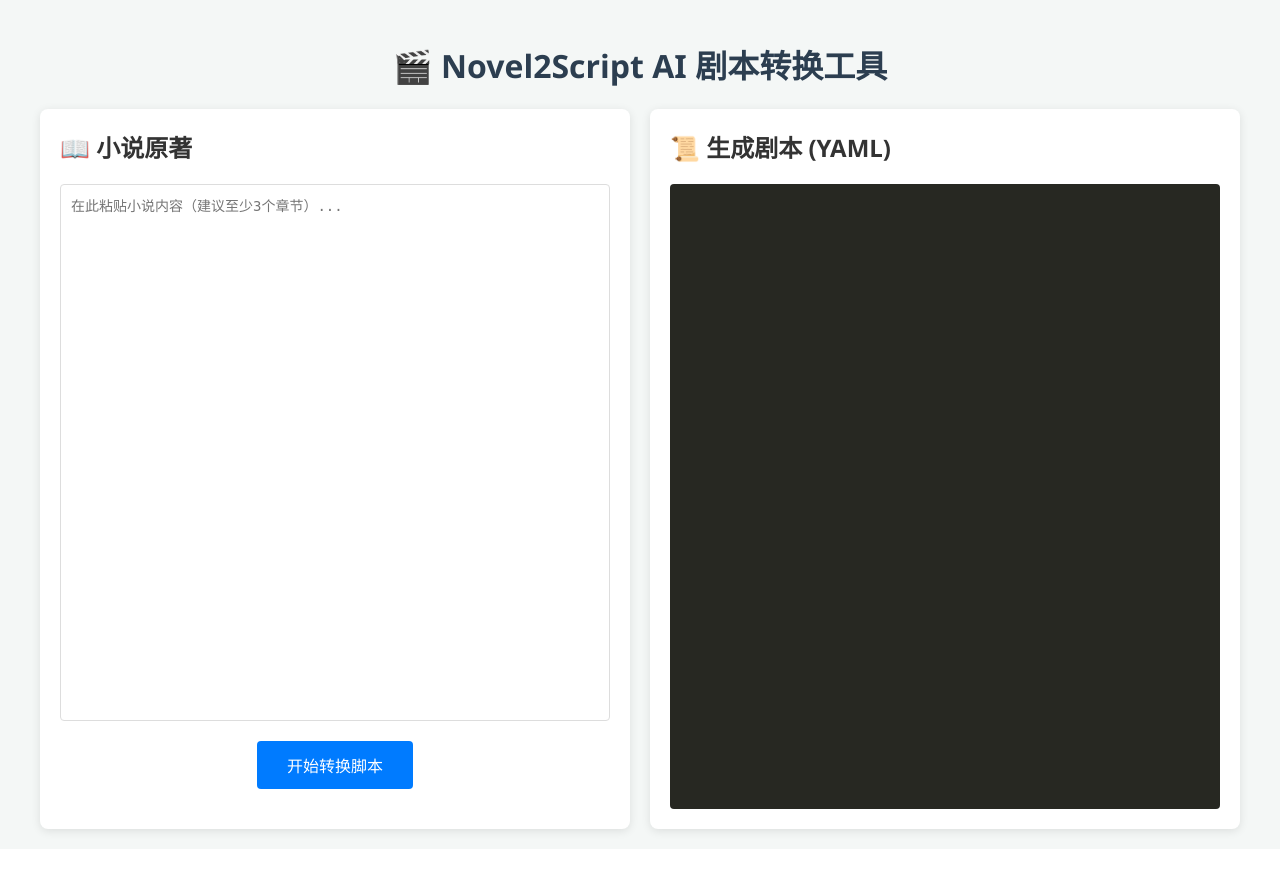
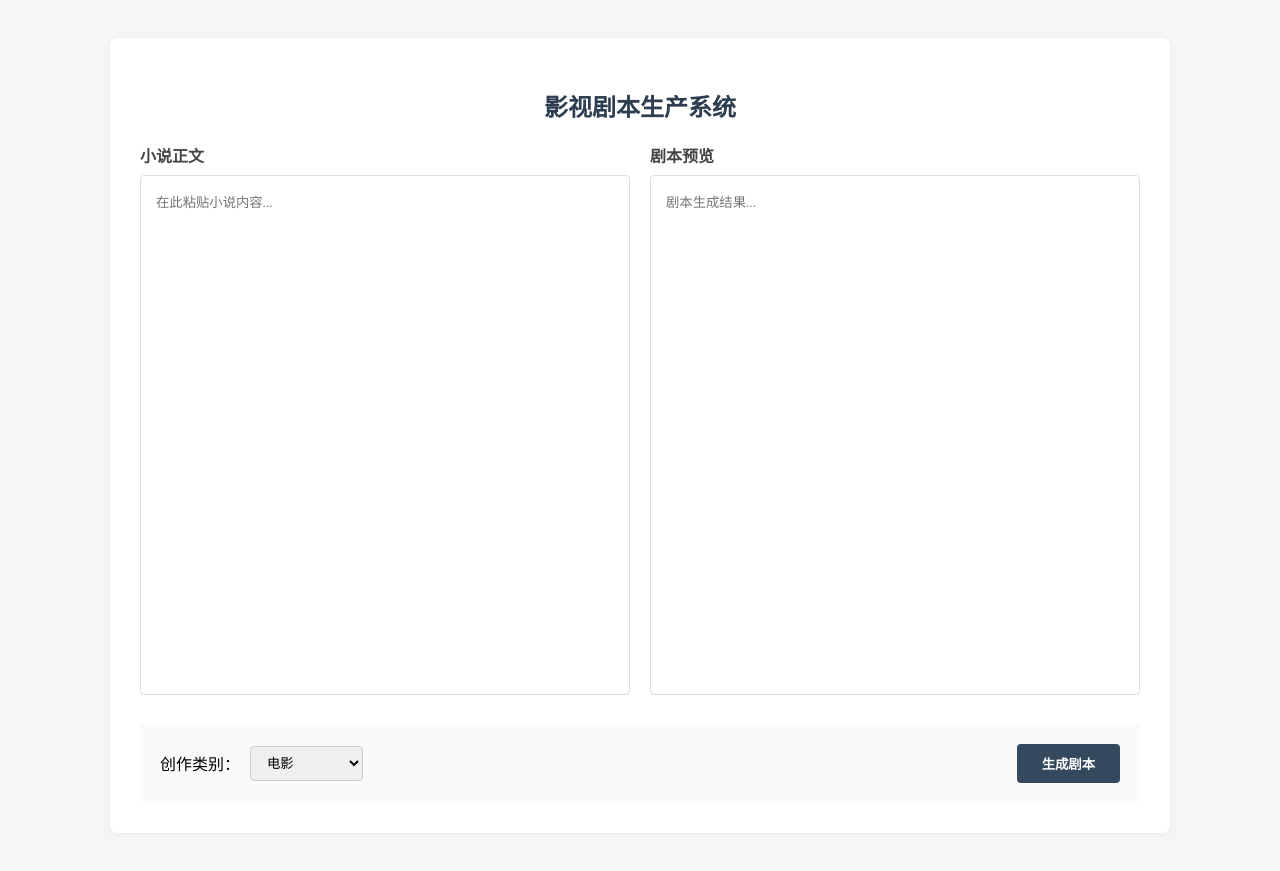
Before and after one commit to liujiale-acc/Script-conversion-tool, a Flask app: page / in a window 1280 px wide. Before the commit the page ends 838 px from the top, so only its background shows below. Run offline with Flask 3, Linux system fonts and the light colour scheme.

Commit message:
优化剧本排版逻辑并支持创作类别选择
本次更新对剧本生成逻辑进行了工业化适配，主要改动如下：

1. 新增创作类别定义，支持电影、电视剧、短剧、微电影等不同类别的针对性适配。
2. 移除了不必要的加粗逻辑，改为通过剧名居中和场景行间距来区分层级，对齐行业标准手稿格式。
3. 修复]优化正则清洗规则，解决了之前 10-15 分钟连字符被误删导致数字粘连的问题。
4. 优化 Word 导出模块，实现剧名自动居中并统一采用宋体（SimSun）排版，提升打印预览效果。
5. 调整预览区字体为等宽宋体并增加行高，提升网页预览的读稿体验。

````diff
--- a/Novel2Script_AI/app.py
+++ b/Novel2Script_AI/app.py
@@ -1,56 +1,20 @@
 import os
-import yaml
-import datetime
+import time
 import re
-from flask import Flask, render_template, request, jsonify
+from flask import Flask, render_template, request, jsonify, send_file
+from docx import Document
+from docx.shared import Pt
+from docx.enum.text import WD_ALIGN_PARAGRAPH
+from openai import OpenAI
 from dotenv import load_dotenv
-from openai import OpenAI
 
-# ==========================================
-# 1. 增强版环境配置加载
-# ==========================================
-# 获取当前脚本所在的绝对路径，确保一定能找到 .env 文件
-basedir = os.path.abspath(os.path.dirname(__file__))
-env_path = os.path.join(basedir, '.env')
-load_dotenv(env_path)
+load_dotenv()
 
-# 获取 API Key
-api_key = os.getenv("DEEPSEEK_API_KEY")
-
-# 【调试打印】
-print("-" * 30)
-if api_key:
-    print(f"✅ 成功读取到 API Key: {api_key[:8]}******{api_key[-4:]}")
-else:
-    print("❌ 错误：未读取到 DEEPSEEK_API_KEY，请检查 .env 文件！")
-print("-" * 30)
-
-os.makedirs('scripts', exist_ok=True)
-
-# ==========================================
-# 2. 配置 DeepSeek 客户端
-# ==========================================
+app = Flask(__name__)
 client = OpenAI(
-    api_key=api_key,
+    api_key=os.getenv("DEEPSEEK_API_KEY"),
     base_url="https://api.deepseek.com"
 )
-
-app = Flask(__name__)
-
-# ==========================================
-# 3. 核心 Prompt 设定（全中文标签版本）
-# ==========================================
-SYSTEM_PROMPT = """你是一位专业的金牌编剧。你的任务是将用户输入的小说文本转换为结构化的剧本（YAML格式）。
-必须严格遵守以下规则：
-1. 输出格式必须是纯 YAML 代码，严禁包含任何 Markdown 符号（如 ```yaml ）。
-2. 【全中文标签要求】YAML 的所有字段名（Key）必须使用中文，不得出现 metadata, characters, scenes 等英文单词。
-   请严格遵循以下中文 Schema 结构：
-   - 剧本信息: (包含 标题, 类型, 作者, 梗概)
-   - 角色列表: (包含 角色名, 身份描述, 性格特征)
-   - 场景列表: (包含 场景序号, 地点, 时间, 剧情内容)
-     - 剧情内容 内部包含: (说话人, 动作, 台词)
-3. 角色名必须使用小说中的真实姓名，不得使用代号。
-4. 动作描写要专业，台词要符合角色性格。"""
 
 @app.route('/')
 def index():
@@ -59,50 +23,85 @@ def index():
 @app.route('/convert', methods=['POST'])
 def convert():
     try:
-        data = request.json
-        novel_text = data.get('text', '')
+        data = request.get_json()
+        raw_text = data.get('text', '')
+        category = data.get('category', '电影') # 修改为类别
 
-        if not novel_text:
-            return jsonify({"error": "请输入小说内容"}), 400
+        # 调整提示词，强调纯文本排版，不带任何符号
+        prompt = f"""
+        你是一位专业影视编剧。请将小说转为{category}剧本。
+        要求：
+        1. 严禁使用任何Markdown符号（如 *、#、**）。
+        2. 格式结构：
+           剧名：《名称》
+           时长：10-15分钟
+           类别：{category}
 
-        # 4. 调用 DeepSeek API
-        response = client.chat.completions.create(
+           主要人物设定：
+           名字：描述。
+
+           （场景序号. 地点 - 时间）
+           角色名：（动作/神态）台词。
+        """
+
+        res = client.chat.completions.create(
             model="deepseek-chat",
             messages=[
-                {"role": "system", "content": SYSTEM_PROMPT},
-                {"role": "user", "content": f"请将以下小说内容转换为全中文标签的剧本：\n\n{novel_text}"},
-            ],
-            stream=False
+                {"role": "system", "content": prompt},
+                {"role": "user", "content": raw_text}
+            ]
         )
 
-        yaml_content = response.choices[0].message.content.strip()
+        output = res.choices[0].message.content
+        # 彻底清洗星号和井号，确保纯净
+        output = re.sub(r'[*#]', '', output)
 
-        # 5. 增强版清理 YAML 格式
-        if "```" in yaml_content:
-            match = re.search(r"```(?:yaml)?\s*([\s\S]*?)\s*```", yaml_content)
-            if match:
-                yaml_content = match.group(1).strip()
+        with open("last_record.txt", "w", encoding="utf-8") as f:
+            f.write(output)
 
-        # 移除可能残留在顶部的 "yaml" 字样
-        if yaml_content.lower().startswith("yaml"):
-            yaml_content = yaml_content[4:].strip()
+        return jsonify({"success": True, "script": output})
+    except Exception as e:
+        return jsonify({"success": False, "msg": str(e)})
 
-        # 6. 自动保存
-        timestamp = datetime.datetime.now().strftime("%Y%m%d_%H%M%S")
-        filename = f"script_{timestamp}.yaml"
-        filepath = os.path.join('scripts', filename)
+@app.route('/download')
+def download():
+    try:
+        if not os.path.exists("last_record.txt"): return "404", 404
+        with open("last_record.txt", "r", encoding="utf-8") as f:
+            lines = f.readlines()
 
-        with open(filepath, 'w', encoding='utf-8') as f:
-            f.write(yaml_content)
+        doc = Document()
+        # 统一使用宋体，无加粗
+        doc.styles['Normal'].font.name = 'SimSun'
+        doc.styles['Normal'].font.size = Pt(11)
 
-        return jsonify({
-            "success": True,
-            "yaml": yaml_content,
-            "file_saved": filepath
-        })
+        for line in lines:
+            line = line.strip()
+            if not line: continue
 
+            p = doc.add_paragraph()
+
+            # 剧名：居中处理，但不加粗
+            if line.startswith("剧名"):
+                p.alignment = WD_ALIGN_PARAGRAPH.CENTER
+                run = p.add_run(line)
+                run.font.size = Pt(16)
+
+            # 场景行：增加段前间距，方便视觉切分，但不加粗
+            elif line.startswith("（场景") or line.startswith("场景"):
+                p.paragraph_format.space_before = Pt(18)
+                p.add_run(line)
+
+            # 其他内容：直接填入
+            else:
+                p.add_run(line)
+
+        path = os.path.join('scripts', f"script_{int(time.time())}.docx")
+        doc.save(path)
+        return send_file(path, as_attachment=True)
     except Exception as e:
-        return jsonify({"error": str(e)}), 500
+        return str(e), 500
 
 if __name__ == '__main__':
-    app.run(debug=True, port=5000)
+    if not os.path.exists('scripts'): os.makedirs('scripts')
+    app.run(debug=True)
--- a/Novel2Script_AI/templates/index.html
+++ b/Novel2Script_AI/templates/index.html
@@ -2,81 +2,90 @@
 <html lang="zh-CN">
 <head>
     <meta charset="UTF-8">
-    <meta name="viewport" content="width=device-width, initial-scale=1.0">
-    <title>AI 小说转剧本工具</title>
+    <title>剧本自动化创作工具</title>
     <style>
-        body { font-family: 'Segoe UI', Tahoma, Geneva, Verdana, sans-serif; background-color: #f4f7f6; margin: 0; padding: 20px; }
-        .container { max-width: 1200px; margin: 0 auto; display: flex; gap: 20px; height: 90vh; }
-        .panel { flex: 1; background: white; padding: 20px; border-radius: 8px; box-shadow: 0 2px 10px rgba(0,0,0,0.1); display: flex; flex-direction: column; }
-        h2 { color: #333; margin-top: 0; }
-        textarea { flex: 1; width: 100%; border: 1px solid #ddd; border-radius: 4px; padding: 10px; resize: none; font-size: 14px; box-sizing: border-box; }
-        .controls { margin: 20px 0; text-align: center; }
-        button { background-color: #007bff; color: white; border: none; padding: 12px 30px; border-radius: 4px; cursor: pointer; font-size: 16px; transition: background 0.3s; }
-        button:hover { background-color: #0056b3; }
-        button:disabled { background-color: #ccc; cursor: not-allowed; }
-        #output { background-color: #272822; color: #f8f8f2; font-family: 'Consolas', monospace; overflow-y: auto; white-space: pre-wrap; }
-        .loading { display: none; color: #666; margin-top: 10px; }
+        body { background: #f4f6f8; font-family: "PingFang SC", sans-serif; padding: 30px; }
+        .container { max-width: 1000px; margin: 0 auto; background: white; padding: 30px; border-radius: 8px; box-shadow: 0 2px 10px rgba(0,0,0,0.05); }
+        .edit-area { display: flex; gap: 20px; margin-top: 20px; }
+        .col { flex: 1; }
+        label { display: block; margin-bottom: 8px; font-weight: bold; color: #444; }
+        textarea { width: 100%; height: 520px; padding: 15px; border: 1px solid #ddd; border-radius: 4px; font-family: "SimSun", serif; line-height: 1.8; box-sizing: border-box; resize: none; outline: none; }
+        .bottom-nav { margin-top: 25px; display: flex; justify-content: space-between; align-items: center; background: #fafafa; padding: 20px; border-radius: 4px; }
+        .opt-group { display: flex; align-items: center; gap: 10px; }
+        select { padding: 8px 12px; border-radius: 4px; border: 1px solid #ccc; }
+        button { padding: 10px 25px; border-radius: 4px; border: none; cursor: pointer; font-weight: bold; transition: 0.2s; }
+        .btn-run { background: #34495e; color: white; }
+        .btn-run:hover { background: #2c3e50; }
+        .btn-down { background: #27ae60; color: white; display: none; }
+        .btn-down:hover { background: #219150; }
     </style>
 </head>
 <body>
-    <h1 style="text-align: center; color: #2c3e50;">🎬 Novel2Script AI 剧本转换工具</h1>
+
 <div class="container">
-        <!-- 左侧输入 -->
-        <div class="panel">
-            <h2>📖 小说原著</h2>
-            <textarea id="novelInput" placeholder="在此粘贴小说内容（建议至少3个章节）..."></textarea>
-            <div class="controls">
-                <button id="convertBtn">开始转换脚本</button>
-                <div id="loadingStatus" class="loading">⏳ AI 正在深度阅读并生成剧本，请稍候...</div>
+    <h2 style="text-align:center; color: #2c3e50;">影视剧本生产系统</h2>
+
+    <div class="edit-area">
+        <div class="col">
+            <label>小说正文</label>
+            <textarea id="novelInput" placeholder="在此粘贴小说内容..."></textarea>
+        </div>
+        <div class="col">
+            <label>剧本预览</label>
+            <textarea id="scriptOutput" readonly placeholder="剧本生成结果..."></textarea>
         </div>
     </div>
-        <!-- 右侧输出 -->
-        <div class="panel">
-            <h2>📜 生成剧本 (YAML)</h2>
-            <div id="output" class="textarea" style="flex:1; padding:10px; border-radius:4px;"></div>
+
+    <div class="bottom-nav">
+        <div class="opt-group">
+            <span>创作类别：</span>
+            <select id="categorySelect">
+                <option value="电影">电影</option>
+                <option value="电视剧">电视剧</option>
+                <option value="短剧">短剧</option>
+                <option value="微电影">微电影</option>
+                <option value="纪录片解说">纪录片解说</option>
+            </select>
+        </div>
+        <div class="opt-group">
+            <button class="btn-run" id="runBtn" onclick="submitTask()">生成剧本</button>
+            <button class="btn-down" id="downBtn" onclick="location.href='/download'">导出 Word</button>
+        </div>
     </div>
 </div>
 
 <script>
-        const convertBtn = document.getElementById('convertBtn');
-        const novelInput = document.getElementById('novelInput');
-        const output = document.getElementById('output');
-        const loadingStatus = document.getElementById('loadingStatus');
+    async function submitTask() {
+        const text = document.getElementById('novelInput').value;
+        const btn = document.getElementById('runBtn');
+        if(!text.trim()) return alert("请输入小说内容");
 
-        convertBtn.addEventListener('click', async () => {
-            const text = novelInput.value.trim();
-            if (!text) {
-                alert('请输入小说内容！');
-                return;
-            }
-
-            // UI 状态切换
-            convertBtn.disabled = true;
-            loadingStatus.style.display = 'block';
-            output.textContent = '正在连接 DeepSeek AI...';
+        btn.disabled = true;
+        btn.innerText = "正在处理...";
 
         try {
-                const response = await fetch('/convert', {
+            const res = await fetch('/convert', {
                 method: 'POST',
-                    headers: { 'Content-Type': 'application/json' },
-                    body: JSON.stringify({ text: text })
+                headers: {'Content-Type': 'application/json'},
+                body: JSON.stringify({
+                    text: text,
+                    category: document.getElementById('categorySelect').value
+                })
             });
-
-                const data = await response.json();
-
-                if (data.success) {
-                    output.textContent = data.yaml;
-                    console.log('文件已保存至:', data.file_saved);
+            const data = await res.json();
+            if(data.success) {
+                document.getElementById('scriptOutput').value = data.script;
+                document.getElementById('downBtn').style.display = "inline-block";
             } else {
-                    output.textContent = '转换失败: ' + (data.error || '未知错误');
+                alert("转换失败");
             }
-            } catch (err) {
-                output.textContent = '网络请求错误，请检查后端服务是否运行';
+        } catch(e) {
+            alert("请求异常");
         } finally {
-                convertBtn.disabled = false;
-                loadingStatus.style.display = 'none';
+            btn.disabled = false;
+            btn.innerText = "生成剧本";
         }
-        });
+    }
 </script>
 </body>
 </html>
````
Also changed, not shown: Novel2Script_AI/last_record.txt (added, +43 -0 lines), Novel2Script_AI/README.md (added). Lines whose indentation alone changed are shown as unchanged.
